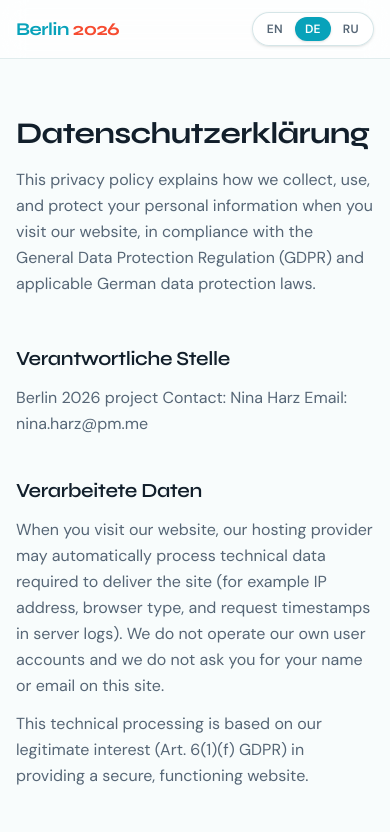
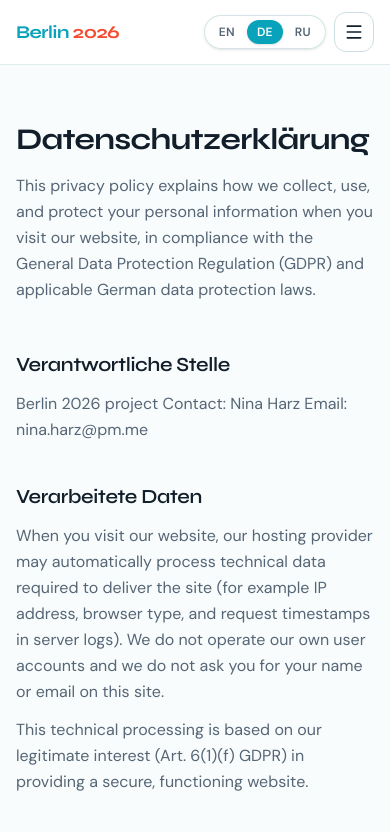
Before and after one commit to mashazyu/berlin-2026, a Next.js app: page /de/privacy in a window 390 px wide. Shown: the top 832 px of the page. Built offline with nearby package versions, Linux system fonts and the light colour scheme.

Commit message:
feat: add top menu on mobile

```diff
--- a/components/site-header.tsx
+++ b/components/site-header.tsx
@@ -1,11 +1,15 @@
 "use client"
 
+import { useState } from "react"
 import Link from "next/link"
+import { Menu, X } from "lucide-react"
 import { useLanguage } from "@/components/language-provider"
 import { LanguageSwitcher } from "@/components/language-switcher"
+import { cn } from "@/lib/utils"
 
 export function SiteHeader() {
   const { language, translations: t } = useLanguage()
+  const [open, setOpen] = useState(false)
 
   const links = [
     { href: `#about`, label: t.navigation.about },
@@ -13,16 +17,22 @@ export function SiteHeader() {
     { href: `#analysis`, label: t.navigation.analysis },
   ]
 
+  function closeMenu() {
+    setOpen(false)
+  }
+
   return (
-    <header className="sticky top-0 z-40 border-b border-border/60 bg-white/75 backdrop-blur-md">
-      <div className="mx-auto flex max-w-7xl items-center justify-between gap-4 px-4 py-3 sm:px-6">
+    <header className="sticky top-0 z-40 border-b border-border/60 bg-white/90 backdrop-blur-md">
+      <div className="mx-auto flex max-w-7xl items-center justify-between gap-3 px-4 py-3 sm:px-6">
         <Link
           href={`/${language}`}
           className="font-display text-lg font-bold tracking-tight text-foreground sm:text-xl"
+          onClick={closeMenu}
         >
           <span className="text-primary">Berlin</span>{" "}
           <span className="text-accent">2026</span>
         </Link>
+
         <nav className="hidden items-center gap-6 md:flex" aria-label="Primary">
           {links.map((link) => (
             <a
@@ -34,8 +44,43 @@ export function SiteHeader() {
             </a>
           ))}
         </nav>
-        <LanguageSwitcher />
+
+        <div className="flex items-center gap-2">
+          <LanguageSwitcher />
+          <button
+            type="button"
+            className="inline-flex h-10 w-10 items-center justify-center rounded-lg border border-border bg-white text-foreground md:hidden"
+            aria-expanded={open}
+            aria-controls="mobile-nav"
+            aria-label={open ? "Close menu" : "Open menu"}
+            onClick={() => setOpen((value) => !value)}
+          >
+            {open ? <X className="h-5 w-5" /> : <Menu className="h-5 w-5" />}
+          </button>
+        </div>
       </div>
+
+      <nav
+        id="mobile-nav"
+        className={cn(
+          "border-t border-border/60 bg-white md:hidden",
+          open ? "block" : "hidden"
+        )}
+        aria-label="Mobile"
+      >
+        <div className="mx-auto flex max-w-7xl flex-col gap-1 px-4 py-3 sm:px-6">
+          {links.map((link) => (
+            <a
+              key={link.href}
+              href={link.href}
+              onClick={closeMenu}
+              className="rounded-lg px-3 py-2.5 text-sm font-medium text-foreground transition-colors hover:bg-muted"
+            >
+              {link.label}
+            </a>
+          ))}
+        </div>
+      </nav>
     </header>
   )
 }
```
